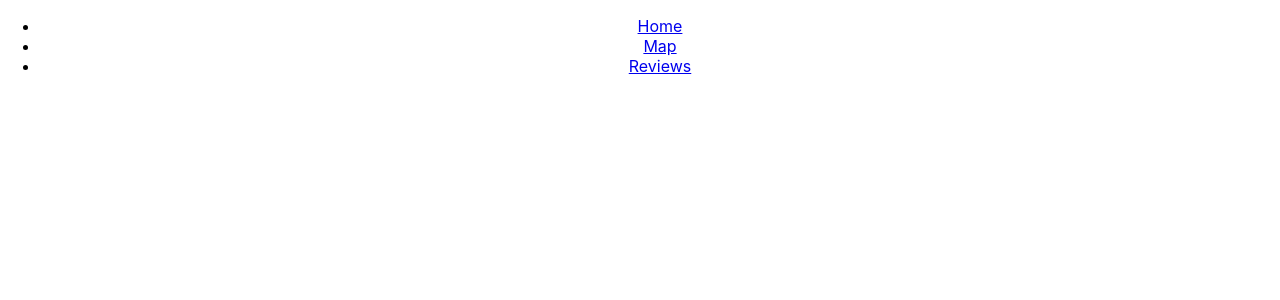
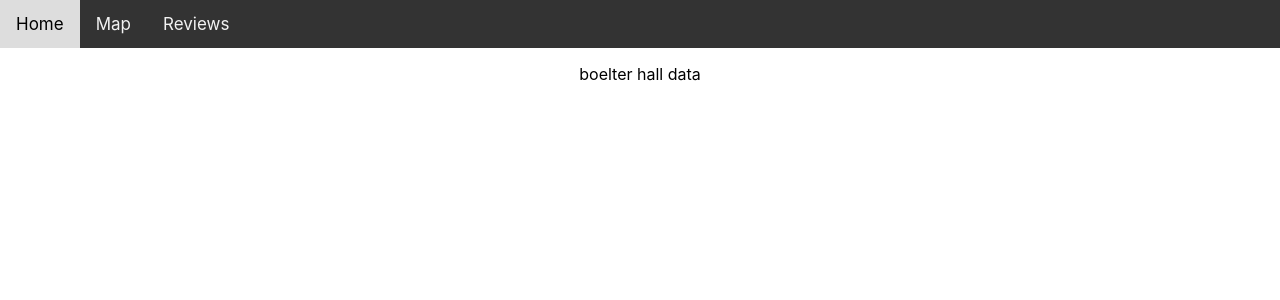
Before and after one commit to jameszhang-cs/UC-LAvatory, a React (Create React App) app in the folder uc-lavatory/: page /boelterhall in a window 1280 px wide. Before the commit this address had no page. Shown: the top 300 px of the page. Built offline with nearby package versions, Linux system fonts and the light colour scheme.

Commit message:
Added in pages for Schoenberg Hall and Boelter Hall, which are temporarily located in the Reviews page. Restructured App.js to separate the Navigation Bar into its own section, added CSS to make the Navigation Bar look better.

```diff
--- a/uc-lavatory/src/App.css
+++ b/uc-lavatory/src/App.css
@@ -12,7 +12,33 @@
   font-size: calc(10px + 2vmin);
   color: white;
 }
-
 .App-link {
   color: #61dafb;
 }
+
+.App .Navbar{
+  background-color: #333;
+  overflow: hidden;
+}
+
+/* Style the links inside the navigation bar */
+.Navbar a {
+  float: left;
+  color: #f2f2f2;
+  text-align: center;
+  padding: 14px 16px;
+  text-decoration: none;
+  font-size: 17px;
+}
+
+/* Change the color of links on hover */
+.Navbar a:hover {
+  background-color: #ddd;
+  color: black;
+}
+
+/* Add a color to the active/current link */
+.Navbar a.active {
+  background-color: #04AA6D;
+  color: white;
+}
--- a/uc-lavatory/src/App.js
+++ b/uc-lavatory/src/App.js
@@ -4,14 +4,12 @@ import AppRouter from './components/AppRouter';
 function App() {
   return (
     <div className="App">
-      <ul id ='nav-list'>
-        <li><a href = "http://localhost:3000/"> Home</a></li>
-        <li><a href = "http://localhost:3000/map"> Map</a></li>
-        <li><a href = "http://localhost:3000/reviews"> Reviews</a></li>
-      </ul>
+      <div className = "Navbar">
+        <a href = "http://localhost:3000/"> Home</a>
+        <a href = "http://localhost:3000/map"> Map</a>
+        <a href = "http://localhost:3000/reviews"> Reviews</a>
+      </div>
       <AppRouter />
-
-
     </div>
   );
 }
--- a/uc-lavatory/src/components/AppRouter.js
+++ b/uc-lavatory/src/components/AppRouter.js
@@ -1,10 +1,10 @@
 import React from 'react'
 import { BrowserRouter, Routes, Route } from "react-router-dom"
-
-import HomePage from '../pages/Homepage.js'
+import HomePage from '../pages/Homepage'
 import Map from '../pages/Map'
 import Reviews from '../pages/Reviews'
-
+import SchoenbergHall from '../pages/maps/SchoenbergHall'
+import BoelterHall from '../pages/maps/BoelterHall'
 function AppRouter() {
     return (
         <BrowserRouter>
@@ -18,6 +18,12 @@ function AppRouter() {
                 <Route path = "/reviews" element = {
                     <Reviews />
                 } />
+                <Route path = "/schoenberghall" element = {
+                    <SchoenbergHall />
+                } />
+                <Route path = "/boelterhall" element = {
+                    <BoelterHall />
+                } />
             </Routes>
 
         </BrowserRouter>
--- a/uc-lavatory/src/pages/Reviews.js
+++ b/uc-lavatory/src/pages/Reviews.js
@@ -3,7 +3,10 @@ import React from 'react';
 const Reviews = () => {
     return (
         <div>
-            <p>review page</p>
+            <ul id ='nav-list'>
+                <li><a href = "http://localhost:3000/boelterhall">Boelter Hall</a></li>
+                <li><a href = "http://localhost:3000/schoenberghall">Schoenberg Hall</a></li>
+            </ul>
         </div>
     );
 }
--- /dev/null
+++ b/uc-lavatory/src/pages/maps/BoelterHall.js
@@ -0,0 +1,11 @@
+import React from 'react';
+
+const BoelterHall = () => {
+    return (
+        <div>
+            <p>boelter hall data</p>
+        </div>
+    );
+}
+
+export default BoelterHall;
--- /dev/null
+++ b/uc-lavatory/src/pages/maps/SchoenbergHall.js
@@ -0,0 +1,11 @@
+import React from 'react';
+
+const SchoenbergHall = () => {
+    return (
+        <div>
+            <p>schoenberg hall page</p>
+        </div>
+    );
+}
+
+export default SchoenbergHall;
```
